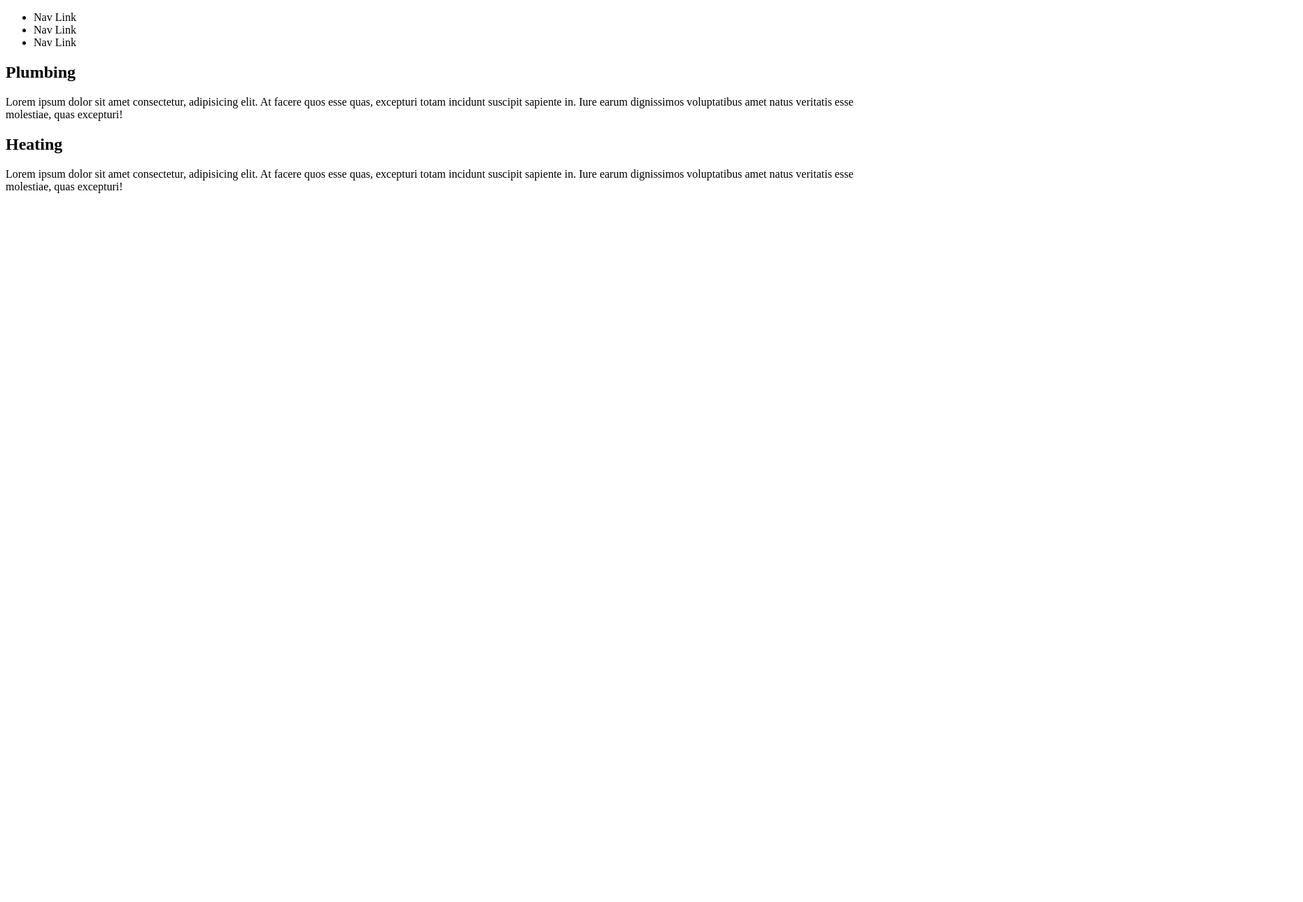
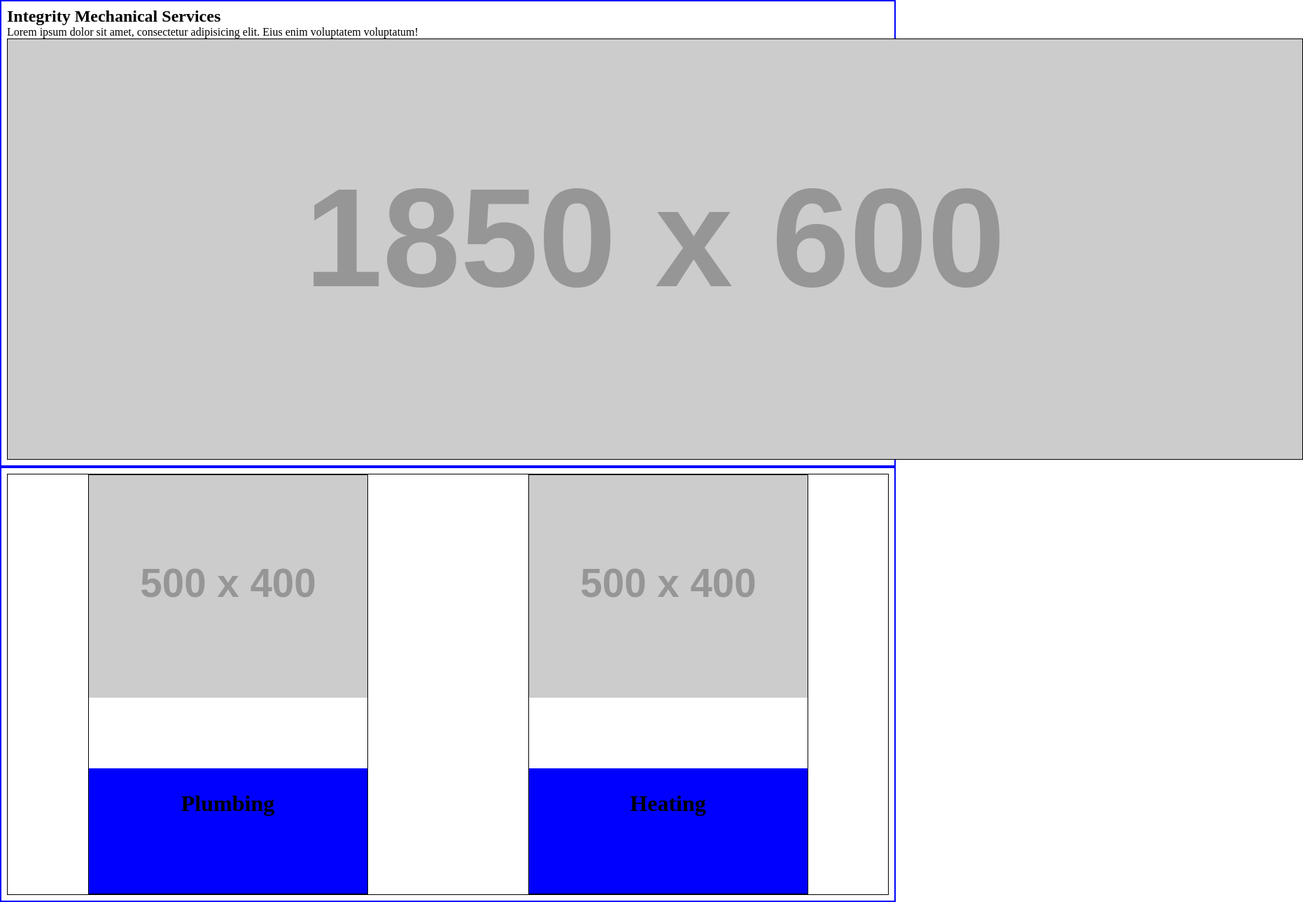
Before and after one commit to 4cody/ims_site, a plain HTML site: page index.html in a window 1280 px wide. Shown: the whole page at 70% size, 1862 px wide, since content can reach past the window. Before the commit the page ends 800 px from the top, so only its background shows below. Drawn offline with Linux system fonts and the light colour scheme; placeholder pictures from the web are drawn by us.

Commit message:
add service cards

```diff
--- a/index.html
+++ b/index.html
@@ -9,30 +9,43 @@
 </head>
 <body>
 
-    <nav class="topNav">
+    <section class="primary_section">
 
-        <ul class="navList">
-            <li>Nav Link</li>
-            <li>Nav Link</li>
-            <li>Nav Link</li>
-        </ul>
-    </nav>
+        <header>
+            <div class="hero_text">
+                <h1 class="hero_header">Integrity Mechanical Services</h1>
+                <p class="hero_copy">Lorem ipsum dolor sit amet, consectetur adipisicing elit. Eius enim voluptatem voluptatum!</p>
+            </div>
 
-    <section class="heroSection">
+            <div class="hero_image">
+                <img src="https://via.placeholder.com/1850x600" alt="">
+            </div>
+        </header>
 
     </section>
 
-    <section class="mainSection">
+    <section class="primary_section">
 
         <div class="services">
 
             <article class="service">
-                <h2>Plumbing</h2>
-                <p>Lorem ipsum dolor sit amet consectetur, adipisicing elit. At facere quos esse quas, excepturi totam incidunt suscipit sapiente in. Iure earum dignissimos voluptatibus amet natus veritatis esse molestiae, quas excepturi!</p>
+                <section class="service-img">
+                    <img src="https://via.placeholder.com/500x400" alt="">
+                </section>
+                <section class="service-copy">
+                    <h2>Plumbing</h2>
+                    <p>Lorem ipsum dolor sit amet, consectetur adipisicing elit. Cumque ducimus ipsam, consequatur minima et aspernatur iste exercitationem, neque sequi dolore dolores totam! Voluptatum ad nobis harum delectus soluta perspiciatis ut.</p>
+                </section>
             </article>
+
             <article class="service">
-                <h2>Heating</h2>
-                <p>Lorem ipsum dolor sit amet consectetur, adipisicing elit. At facere quos esse quas, excepturi totam incidunt suscipit sapiente in. Iure earum dignissimos voluptatibus amet natus veritatis esse molestiae, quas excepturi!</p>
+                <section class="service-img">
+                    <img src="https://via.placeholder.com/500x400" alt="">
+                </section>
+                <section class="service-copy">
+                    <h2>Heating</h2>
+                    <p>Lorem ipsum dolor sit amet, consectetur adipisicing elit. Cumque ducimus ipsam, consequatur minima et aspernatur iste exercitationem, neque sequi dolore dolores totam! Voluptatum ad nobis harum delectus soluta perspiciatis ut.</p>
+                </section>
             </article>
 
         </div>
--- a/styles.css
+++ b/styles.css
@@ -0,0 +1,64 @@
+* {
+  margin: 0;
+  padding: 0;
+  box-sizing: border-box;
+}
+
+body,
+html {
+  height: 100%;
+}
+
+.primary_section {
+  padding: 0.5em;
+  border: 2px solid blue;
+}
+
+header .hero_image img {
+  margin: auto;
+  border: 1px solid black;
+  display: block;
+}
+
+.services {
+  border: 1px solid black;
+  display: flex;
+  justify-content: space-around;
+}
+
+.service {
+  width: 30%;
+  min-width: 400px;
+  max-width: 600px;
+  height: 600px;
+  border: 1px solid black;
+  position: relative;
+}
+
+.service-img img {
+  width: 100%;
+  height: 65%;
+}
+
+.service-copy {
+  background: blue;
+  position: absolute;
+  width: 100%;
+  height: 30%;
+  left: 0;
+  bottom: 0;
+}
+
+.service-copy h2 {
+  font-size: 2em;
+  text-align: center;
+  padding: 1em;
+}
+
+.service-copy p {
+  display: none;
+}
+
+.service-copy:hover {
+  height: 100%;
+}
```
